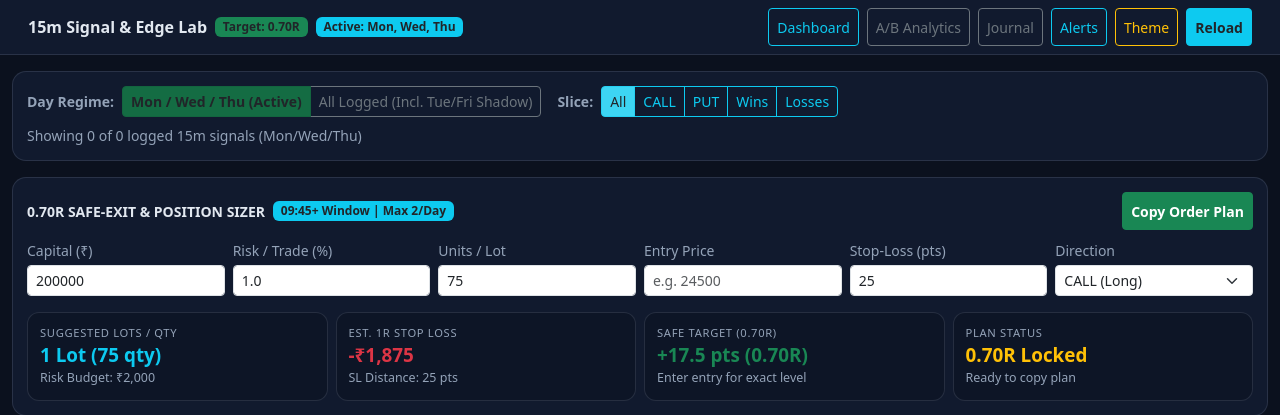
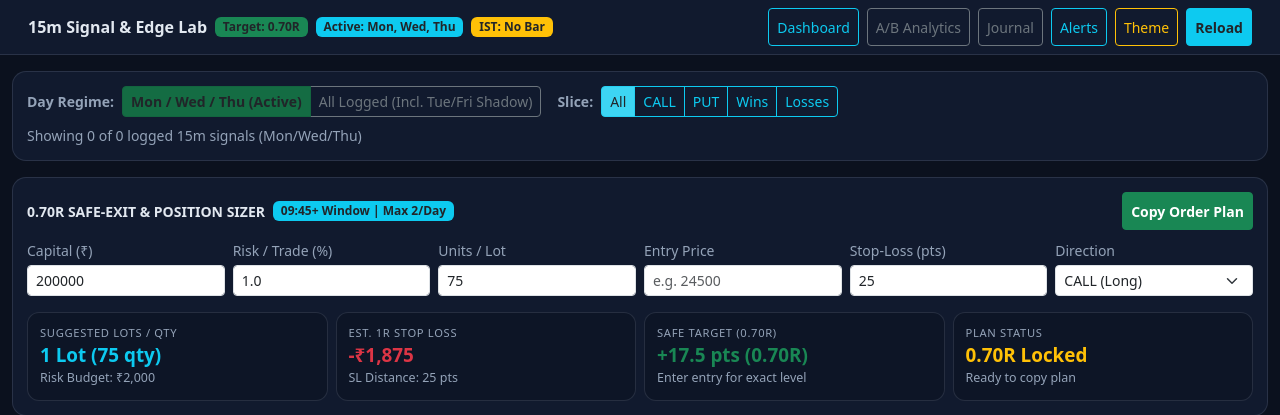
Before and after one commit to subhashlawyersites/FIFNIF, a Flask app: page /15m-edge in a window 1280 px wide. Shown: the top 415 px of the page. Run offline with Flask 3, Linux system fonts and the light colour scheme; data that the repository does not hold is empty; some libraries are stand-ins or nearby versions.

Commit message:
Add IST 15m data freshness badge and staleness indicator

```diff
--- a/app.py
+++ b/app.py
@@ -432,6 +432,97 @@ def api_post_15m_alert():
     return jsonify(res)
 
 
+
+from datetime import datetime as _dt_now_cls
+from zoneinfo import ZoneInfo as _ZoneInfo_cls
+
+_IST_TZ = _ZoneInfo_cls("Asia/Kolkata")
+
+def _parse_ist_dt(val):
+    if val is None or val == "":
+        return None
+    try:
+        if hasattr(val, "tzinfo"):
+            dt = val.to_pydatetime() if hasattr(val, "to_pydatetime") else val
+            if dt.tzinfo is None:
+                return dt.replace(tzinfo=_IST_TZ)
+            return dt.astimezone(_IST_TZ)
+        s = str(val).strip()
+        if s.endswith("Z"):
+            s = s[:-1] + "+00:00"
+        dt = _dt_now_cls.fromisoformat(s)
+        if dt.tzinfo is None:
+            return dt.replace(tzinfo=_IST_TZ)
+        return dt.astimezone(_IST_TZ)
+    except Exception:
+        return None
+
+def _compute_15m_freshness_ist(candles_df=None, trades=None, stale_after_minutes=20):
+    now_ist = _dt_now_cls.now(_IST_TZ)
+    latest_dt = None
+    latest_src = "none"
+
+    if candles_df is not None and getattr(candles_df, "empty", True) is False:
+        idx = getattr(candles_df, "index", None)
+        if idx is not None and len(idx) > 0:
+            latest_dt = _parse_ist_dt(idx[-1])
+            if latest_dt is not None:
+                latest_src = "candle_index"
+        if latest_dt is None:
+            for col in ("timestamp", "datetime", "date", "time"):
+                if col in getattr(candles_df, "columns", []):
+                    latest_dt = _parse_ist_dt(candles_df[col].iloc[-1])
+                    if latest_dt is not None:
+                        latest_src = f"candle_{col}"
+                        break
+
+    if latest_dt is None and trades:
+        for tr in trades:
+            for key in ("exit_time", "entry_time", "session_date"):
+                latest_dt = _parse_ist_dt(tr.get(key))
+                if latest_dt is not None:
+                    latest_src = f"trade_{key}"
+                    break
+            if latest_dt is not None:
+                break
+
+    if latest_dt is None:
+        return {
+            "timezone": "IST",
+            "now_ist": now_ist.strftime("%Y-%m-%d %H:%M IST"),
+            "last_bar_ist": None,
+            "age_minutes": None,
+            "is_market_hours_ist": False,
+            "is_stale": True,
+            "status": "NO_DATA",
+            "source": latest_src,
+        }
+
+    age_minutes = max(0, int((now_ist - latest_dt).total_seconds() // 60))
+    hm_now = now_ist.hour * 60 + now_ist.minute
+    is_mkt_hours = (now_ist.weekday() < 5) and ((9 * 60 + 15) <= hm_now <= (15 * 60 + 30))
+    is_stale = bool(is_mkt_hours and age_minutes > stale_after_minutes)
+
+    if is_stale:
+        status = "STALE"
+    elif is_mkt_hours:
+        status = "LIVE_FRESH"
+    else:
+        status = "OFF_HOURS"
+
+    return {
+        "timezone": "IST",
+        "now_ist": now_ist.strftime("%Y-%m-%d %H:%M IST"),
+        "last_bar_ist": latest_dt.strftime("%Y-%m-%d %H:%M IST"),
+        "last_bar_hm": latest_dt.strftime("%H:%M IST"),
+        "age_minutes": age_minutes,
+        "stale_after_minutes": stale_after_minutes,
+        "is_market_hours_ist": is_mkt_hours,
+        "is_stale": is_stale,
+        "status": status,
+        "source": latest_src,
+    }
+
 @app.get("/api/15m/analytics")
 def api_15m_analytics():
     days_back = max(5, min(365, int(request.args.get("days_back", 90) or 90)))
@@ -509,10 +600,12 @@ def api_15m_analytics():
             "outcome": outcome,
         })
 
+    freshness = _compute_15m_freshness_ist(candles_df=candles_df, trades=normalized_trades, stale_after_minutes=20)
     return jsonify({
         "ok": True,
         "source_mode": source_mode,
         "message": detail_msg,
+        "freshness": freshness,
         "trades": normalized_trades,
         "paper_summary": payload.get("paper_summary") or {},
         "series": payload.get("series") or {},
--- a/templates/analytics_15m.html
+++ b/templates/analytics_15m.html
@@ -138,6 +138,8 @@
         <strong class="fs-6">15m Signal &amp; Edge Lab</strong>
         <span class="badge bg-success text-dark">Target: 0.70R</span>
         <span class="badge bg-info text-dark">Active: Mon, Wed, Thu</span>
+        <span id="istFreshnessBadge" class="badge bg-secondary" title="15m data freshness in IST">IST: checking...</span>
+        <small id="istFreshnessMeta" class="text-muted-custom" style="font-size: 0.78rem;"></small>
       </div>
       <div class="d-flex align-items-center gap-2 flex-wrap">
         <a href="/" class="btn btn-sm btn-outline-info tap-btn">Dashboard</a>
@@ -631,7 +633,40 @@
       }).join("");
     }
 
+
+    let latestAlertIstLabel = "";
+
+    function updateIstFreshnessUI() {
+      const badge = document.getElementById("istFreshnessBadge");
+      const meta = document.getElementById("istFreshnessMeta");
+      if (!badge || !meta) return;
+
+      const fr = (typeof rawPayload !== "undefined" && rawPayload && rawPayload.freshness) ? rawPayload.freshness : null;
+      if (!fr || !fr.last_bar_ist) {
+        badge.className = "badge bg-warning text-dark";
+        badge.textContent = "IST: No Bar";
+        meta.textContent = latestAlertIstLabel ? `Alert: ${latestAlertIstLabel}` : "";
+        return;
+      }
+
+      if (fr.is_stale) {
+        badge.className = "badge bg-danger";
+        badge.textContent = `STALE ? ${fr.age_minutes}m lag`;
+      } else if (fr.is_market_hours_ist) {
+        badge.className = "badge bg-success text-dark";
+        badge.textContent = `LIVE IST ? ${fr.last_bar_hm || fr.last_bar_ist}`;
+      } else {
+        badge.className = "badge bg-secondary";
+        badge.textContent = `LAST BAR ? ${fr.last_bar_hm || fr.last_bar_ist}`;
+      }
+
+      const ageText = (typeof fr.age_minutes === "number") ? `age ${fr.age_minutes}m` : "";
+      const alertText = latestAlertIstLabel ? ` ? Alert: ${latestAlertIstLabel}` : "";
+      meta.textContent = `${fr.last_bar_ist}${ageText ? ` (${ageText})` : ""}${alertText}`;
+    }
+
     function renderAll() {
+      updateIstFreshnessUI();
       if (!rawPayload) return;
       const allTrades = rawPayload.trades || [];
       currentFilteredTrades = filterTrades(allTrades);
```
